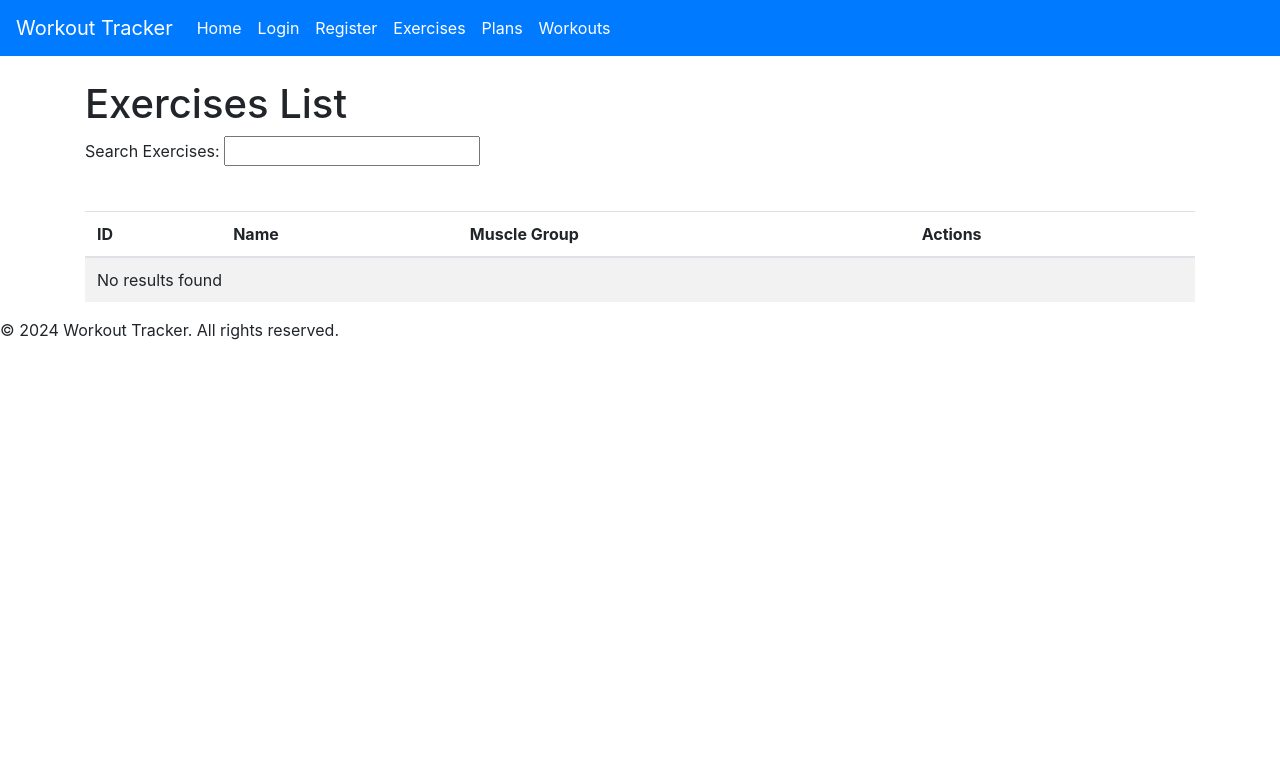
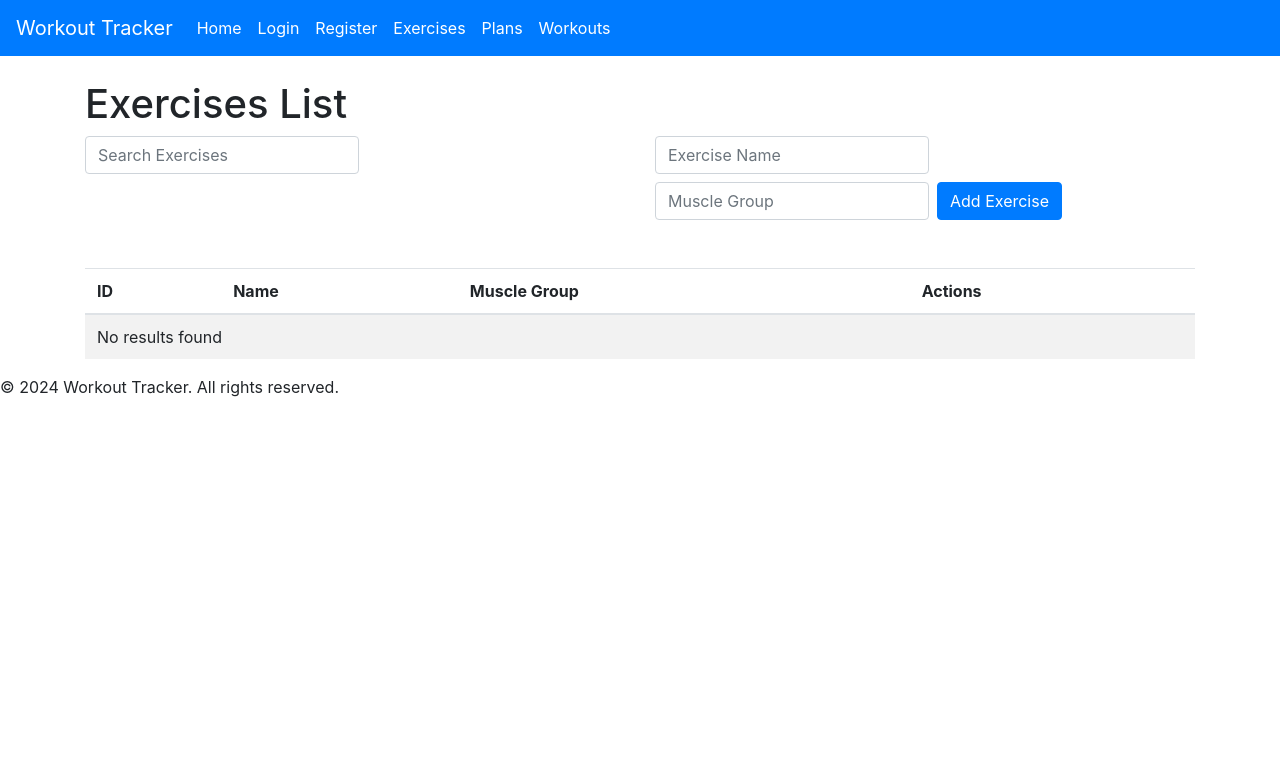
Before and after one commit to TraseRRR98/workout_application, a PHP site: page /pages/exercises/exercises.php in a window 1280 px wide. Shown: the top 783 px of the page. Run offline with PHP 8.4, Linux system fonts and the light colour scheme; data that the repository does not hold is empty.

Commit message:
chore: Add functionality to add exercises and display them in a table

```diff
--- a/pages/exercises/exercises.php
+++ b/pages/exercises/exercises.php
@@ -1,7 +1,7 @@
 <?php
 include '../../includes/header.php';
 include '../../includes/db_connect.php';
-
+///////////////////////////////////////////////////////////////////////////////////////
 function displayExercises() {
     global $conn;
     $sql = "SELECT ID, Name, Muscle_Group FROM exercises";
@@ -26,7 +26,7 @@ function displayExercises() {
         echo "<tr><td colspan='4'>No results found</td></tr>";
     }
 }
-
+///////////////////////////////////////////////////////////////////////////////////////
 function deleteExercise($ID) {
     global $conn;
 
@@ -41,12 +41,32 @@ function deleteExercise($ID) {
 
     $stmt->close();
 }
+///////////////////////////////////////////////////////////////////////////////////////
+function addExercise($name, $muscleGroup) {
+    global $conn;
+
+    $stmt = $conn->prepare("INSERT INTO exercises (Name, Muscle_Group) VALUES (?, ?)");
+    $stmt->bind_param("ss", $name, $muscleGroup);
+
+    if ($stmt->execute()) {
+        echo "Exercise added successfully.";
+    } else {
+        echo "Error adding exercise: " . $conn->error;
+    }
+
+    $stmt->close();
+}
+
+if ($_SERVER['REQUEST_METHOD'] == 'POST' && isset($_POST['addExercise'])) {
+    addExercise($_POST['name'], $_POST['muscleGroup']);
+}
 
 if (isset($_GET['deleteID'])) {
     deleteExercise($_GET['deleteID']);
 }
 ?>
 
+<!------------------------------------------------------------------------------------>
 <!DOCTYPE html>
 <html lang="en">
 <head>
@@ -56,14 +76,31 @@ if (isset($_GET['deleteID'])) {
     <link rel="stylesheet" href="https://stackpath.bootstrapcdn.com/bootstrap/4.5.2/css/bootstrap.min.css">
     <link rel="stylesheet" href="https://cdnjs.cloudflare.com/ajax/libs/font-awesome/5.15.4/css/all.min.css">
 </head>
-<body class="display-background">
+<body>
     <br>
     <div class="container">
         <h1>Exercises List</h1>
-        <form action="exercises.php" method="get">
-            <label for="searchBar">Search Exercises:</label>
-            <input type="text" id="searchBar" name="searchBar" required>
-        </form>
+        <div class="row">
+            <div class="col-md-6">
+                <form action="exercises.php" method="get" class="form-inline">
+                    <label for="searchBar" class="sr-only">Search Exercises:</label>
+                    <input type="text" id="searchBar" name="searchBar" class="form-control mb-2 mr-sm-2" placeholder="Search Exercises" required>
+                </form>
+            </div>
+            <div class="col-md-6">
+                <form action="exercises.php" method="post" class="form-inline">
+                    <div class="form-group mb-2">
+                        <label for="name" class="sr-only">Exercise Name:</label>
+                        <input type="text" class="form-control mr-sm-2" id="name" name="name" placeholder="Exercise Name" required>
+                    </div>
+                    <div class="form-group mb-2">
+                        <label for="muscleGroup" class="sr-only">Muscle Group:</label>
+                        <input type="text" class="form-control mr-sm-2" id="muscleGroup" name="muscleGroup" placeholder="Muscle Group" required>
+                    </div>
+                    <button type="submit" class="btn btn-primary mb-2" name="addExercise">Add Exercise</button>
+                </form>
+            </div>
+        </div>
         <br>
         <div class="table-container">
             <table id="exerciseTable" class="table table-striped">
@@ -91,4 +128,4 @@ if (isset($_GET['deleteID'])) {
     <script src="https://stackpath.bootstrapcdn.com/bootstrap/4.5.2/js/bootstrap.min.js"></script>
     <script src="../../js/searchBarFunctionality.js"></script>
 </body>
-</html>
+<!------------------------------------------------------------------------------------>
```
Also changed, not shown: pages/exercises/editExercise.php (added, +75 -0 lines), pages/exercises/edit_exercise.php (deleted).
